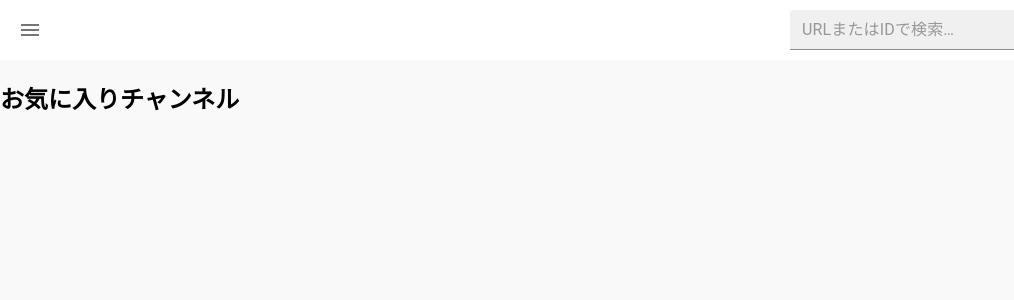
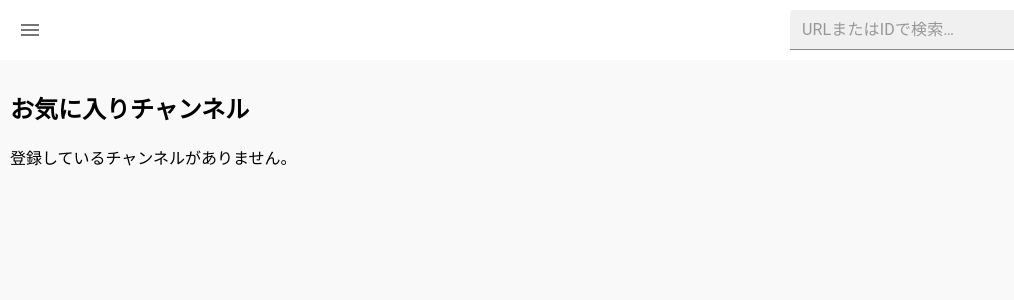
Before and after one commit to P-man2976/Youtube-Favorites, a React (Create React App) app: page /channels in a window 1280 px wide. Shown: the top 300 px of the page, without its empty margins (0-1014 px from the left). Built offline with nearby package versions, Linux system fonts and the light colour scheme.

Commit message:
2 files modified

```diff
--- a/src/components/Apphome.jsx
+++ b/src/components/Apphome.jsx
@@ -1,7 +1,16 @@
+/**@jsxRuntime classic */
+/**@jsx jsx */
 import React, { useEffect, useState } from 'react';
 import * as localforage from 'localforage';
 import { Box, Stack, IconButton, Button } from '@mui/material';
+import { jsx, css } from '@emotion/react';
 import { ListChannels } from './index';
+
+const AppHomeCss = css `
+
+  padding: 10px;
+  font-family: sans-serif;
+`
 
 const AppHome = () => {
   const [favorites, setFavorites] = useState(null);
@@ -17,7 +26,7 @@ const AppHome = () => {
   }, []);
 
   return (
-    <Box>
+    <Box css={AppHomeCss}>
       <Stack>
         <Box>
           <h2>お気に入りチャンネル</h2>
--- a/src/components/ListChannels.jsx
+++ b/src/components/ListChannels.jsx
@@ -3,7 +3,7 @@ import { Box, Stack, IconButton, Button } from '@mui/material';
 
 const ListChannels = (props) => {
 
-  if (props !== null) {
+  if (props.value !== null) {
     return (
       <Box>
         <Stack>
@@ -11,6 +11,12 @@ const ListChannels = (props) => {
         </Stack>
       </Box>
     )
+  } else {
+    return (
+      <Box>
+        <p>登録しているチャンネルがありません。</p>
+      </Box>
+    )
   }
 }
 
```
